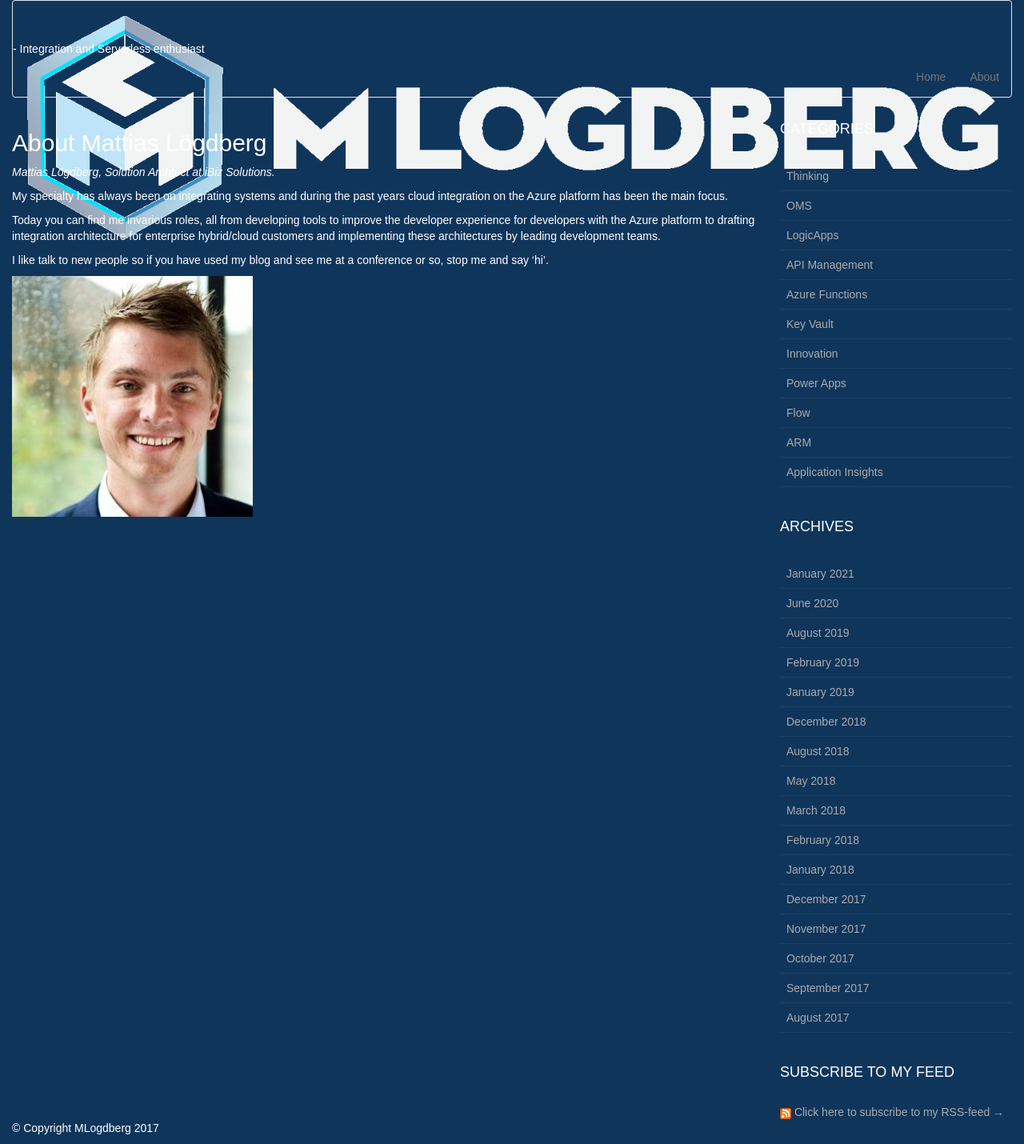
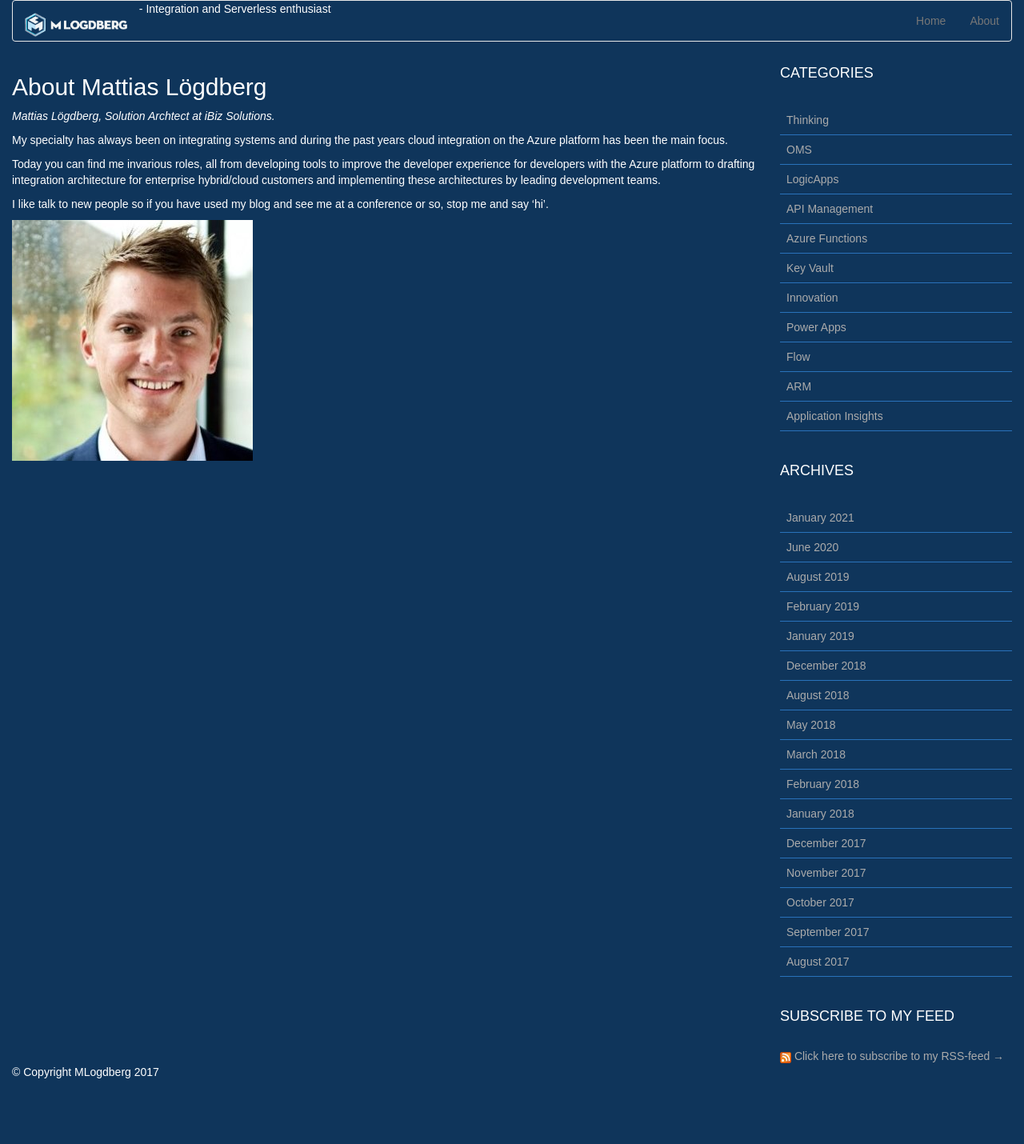
Before and after one commit to MLogdberg/mlogdberg.github.io, a Jekyll site: the page built from _pages/about.md, in a window 1280 px wide. Shown: the whole page at 80% size. Built offline with Jekyll 4.4.1, drawn with Linux system fonts in a browser that asks for light colours; nearby versions of some CDN libraries; some web fonts are replaced; after the commit the page ends 1360 px from its top, so only the background shows below that.

Commit message:
layout fix

```diff
--- a/assets/css/style.css
+++ b/assets/css/style.css
@@ -2,12 +2,19 @@
 	.container{background:#0F355B;width:100%}
 	.navbar{width:100%;background-color: #0F355B;}
 	.navbar img {
-		height:max-content;
+		height: 30px;
 	}
 	a {
 		color:#ababab
 	}
 
+	a.hover {
+		color:#ababab
+	}
+
 	.cats{list-style: none; padding:0;}
-	.cats li{border-bottom:1px solid #194168; padding:8px; list-style-type:none;}
+	.cats li{border-bottom:1px solid #2972bb; padding:8px; list-style-type:none;}
+	.cats li:hover {
+		background-color: rgba(256, 256, 256, 0.1);
+	}
 	img{max-width: 100%;}
```
